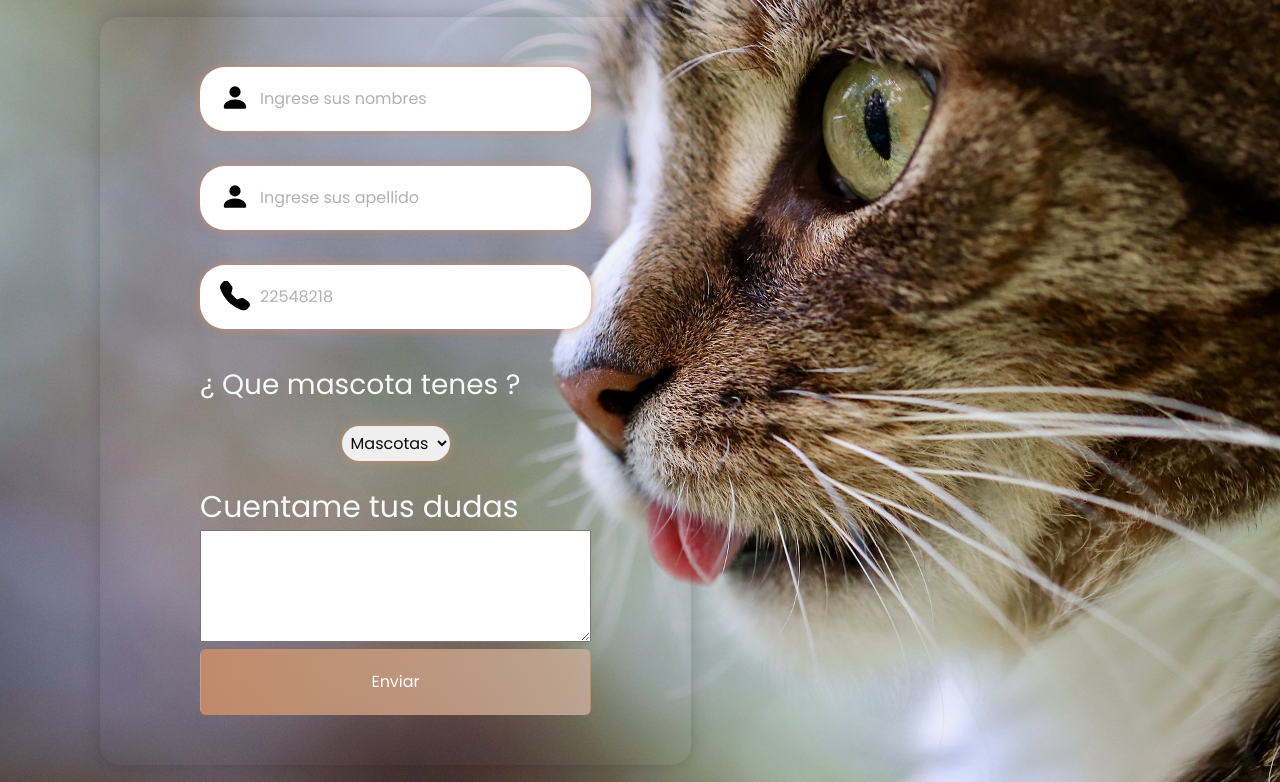
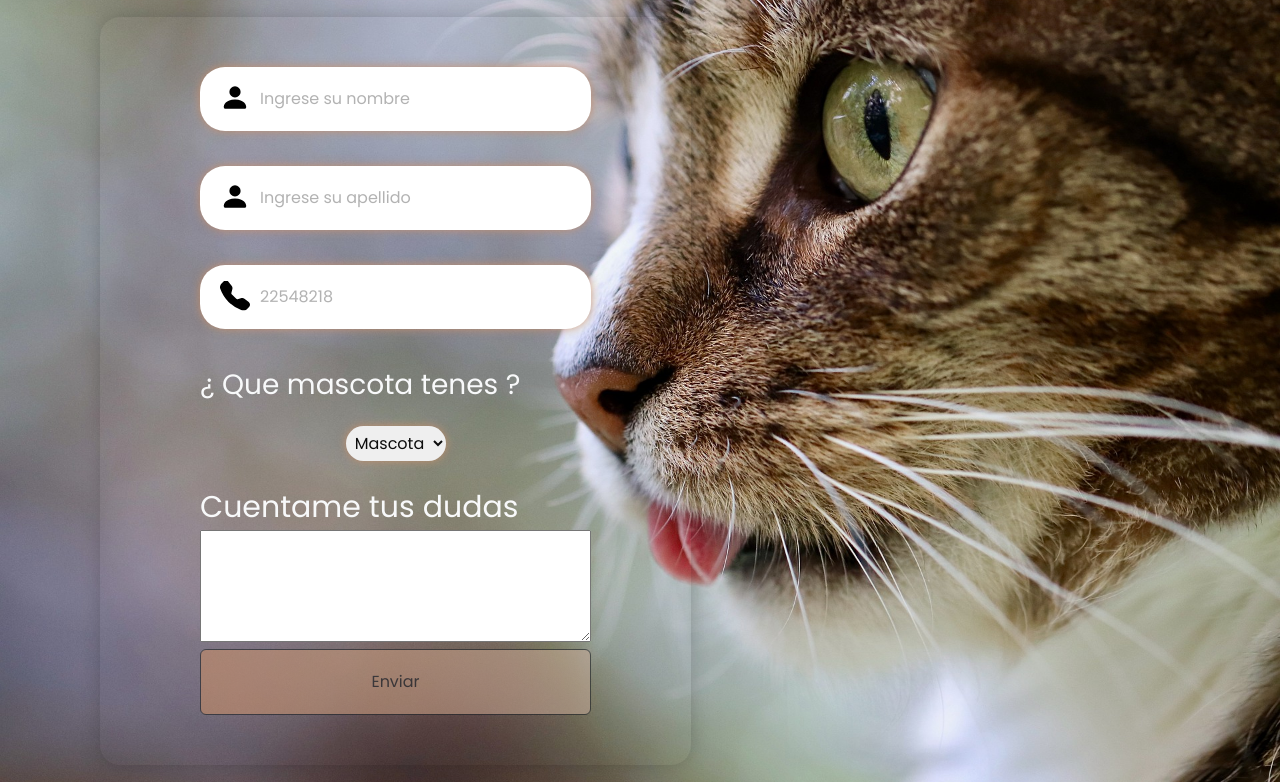
Before and after one commit to Indifference2/PetshopHuellitas, a plain HTML site: page html/contacto.html in a window 1280 px wide. Shown: the part 713-1495 px from the top of the page. Drawn offline with nearby package versions, Linux system fonts and the light colour scheme.

Commit message:
Agregado que si el formulario de contacto no tiene nada, se desactiva el boton para submit, si tiene toda la informacion, se activa.

```diff
--- a/html/contacto.html
+++ b/html/contacto.html
@@ -63,39 +63,44 @@
 				</div>
 			</nav>
 		</header>
-		<main>
+		<main id="app">
 			<div class="contacto text-light d-flex justify-content-center align-items-center">
 				<h1>Contactanos</h1>
 			</div>
 			<h2 class="text-center p-4 m-0 textcontacto text-light">DEJANOS TUS DATOS</h2>
 			<div class="formulario d-flex justify-content-center align-items-baseline flex-column">
-				<form action="" method="get">
+				<form>
 					<div class="divForm">
 						<img src="../img/person-fill.svg" alt="icono nombre" class="imgform" />
-						<input type="text" id="nombre" value="" placeholder="Ingrese sus nombres" required />
+						<input type="text"  name="nombre" v-model="nombre" placeholder="Ingrese su nombre" required />
 					</div>
 					<div class="divForm">
 						<img src="../img/person-fill.svg" alt="icono apellid" class="imgform" />
-						<input type="text" id="apellido" value="" placeholder="Ingrese sus apellido " required />
+						<input type="text"  name="apellido" v-model="apellido" placeholder="Ingrese su apellido" required />
 					</div>
 					<div class="divForm">
 						<img src="../img/telephone-fill.svg" alt="telefono" class="imgform" />
-						<input type="tel" id="celular" value="" placeholder="22548218" required />
+						<input type="tel"  name="telefono" v-model="telefono" placeholder="22548218" required />
 					</div>
 					<div>
 						<label for="mascotas" class="mascotas text-light fs-3">¿ Que mascota tenes ?</label>
-						<select name="" id="mascota" value="" class="mb-4" required>
-							<option value="">Mascotas</option>
-							<option value="">Perro</option>
-							<option value="">Gato</option>
-							<option value="">Ambas</option>
+						<select name="mascota" v-model="valorSelect" class="mb-4">
+							<option :value="null" disabled selected>Mascota</option>
+							<option value="perro">Perro</option>
+							<option value="gato">Gato</option>
+							<option value="ambas">Ambas</option>
 						</select>
 					</div>
 					<div>
 						<label for="dudas" class="dudas text-light">Cuentame tus dudas</label><br />
-						<textarea name="" id="dudas"></textarea>
+						<textarea name="texto_duda" v-model="mensaje" id="dudas"></textarea>
 					</div>
-					<button type="submit" class="btn" data-bs-toggle="modal" data-bs-target="#staticBackdrop">Enviar</button>
+					<template v-if="!formularioEstaVacio()">
+						<button class="btn" disabled>Enviar</button>
+					</template>
+					<template v-else>
+						<button type="button" class="btn" data-bs-toggle="modal" data-bs-target="#staticBackdrop">Enviar</button>
+					</template>
 					<div
 						class="modal fade"
 						id="staticBackdrop"
@@ -159,6 +164,8 @@
 			integrity="sha384-w76AqPfDkMBDXo30jS1Sgez6pr3x5MlQ1ZAGC+nuZB+EYdgRZgiwxhTBTkF7CXvN"
 			crossorigin="anonymous"
 		></script>
+		<script src="https://unpkg.com/vue@3/dist/vue.global.js"></script>
 		<script src="../js/main.js"></script>
+		<script src="../js/contact.js"></script>
 	</body>
 </html>
--- /dev/null
+++ b/js/contact.js
@@ -0,0 +1,20 @@
+const {createApp} = Vue
+
+const app = createApp({
+    data(){
+        return{
+            nombre : null,
+            apellido : null,
+            telefono : null,
+            valorSelect : null,
+            mensaje : null,
+        }
+    },
+    methods:{
+        formularioEstaVacio(){
+            return (this.nombre && this.apellido && this.telefono && this.valorSelect && this.mensaje)
+        },
+    },
+})
+
+app.mount("#app")
```
